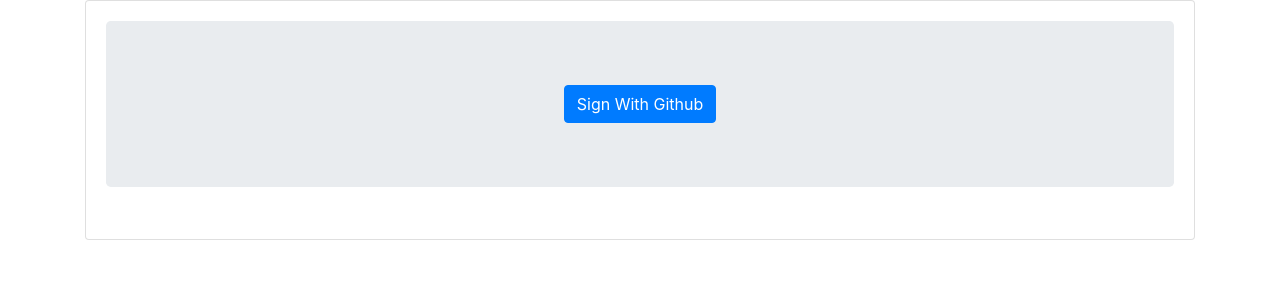
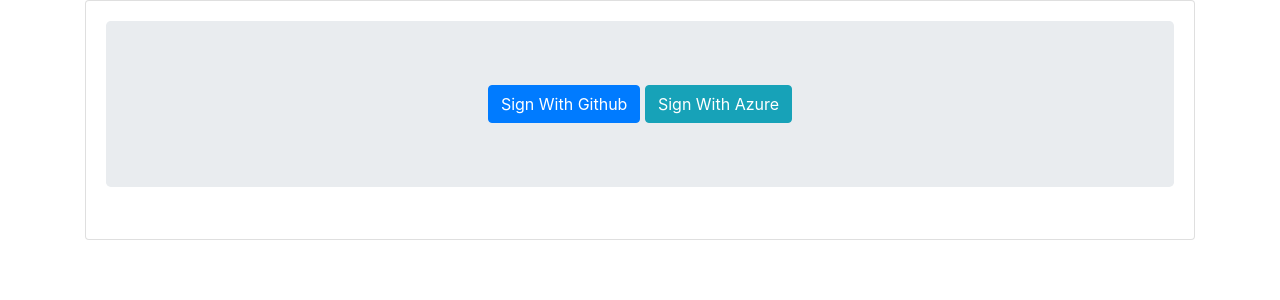
Before and after one commit to akudet/fsnd-proj4, a Flask app: page /login in a window 1280 px wide. Shown: the part 56-356 px from the top of the page. Run offline with Flask 2, Linux system fonts and the light colour scheme; some libraries are stand-ins or nearby versions.

Commit message:
add oauth2 for azure

```diff
--- a/app.py
+++ b/app.py
@@ -2,6 +2,7 @@
 
 from flask import Flask, render_template, request, \
     redirect, url_for, jsonify, flash
+from flask_dance.contrib.azure import make_azure_blueprint, azure
 from flask_dance.contrib.github import make_github_blueprint, github
 from flask_login import \
     LoginManager, login_user, login_required, logout_user, current_user
@@ -25,12 +26,18 @@
 os.environ['OAUTHLIB_INSECURE_TRANSPORT'] = '1'
 
 app.secret_key = "supersekrit"
-blueprint = make_github_blueprint(
+github_bp = make_github_blueprint(
     client_id="ff51fa522d0edcaa86c7",
     client_secret="01961dc18f0134f912bda65e6dd98f6ae5b07ef4",
-    redirect_to="login_github"
+    redirect_to="authorized_github"
 )
-app.register_blueprint(blueprint, url_prefix="/login")
+app.register_blueprint(github_bp, url_prefix="/login")
+azure_bp = make_azure_blueprint(
+    client_id="0cd36578-7d2d-46ac-897a-d5edde683a7d",
+    client_secret="wzTOHZ8391(ihinkJCI3~)^",
+    redirect_to="authorized_azure"
+)
+app.register_blueprint(azure_bp, url_prefix="/login")
 
 
 @login_manager.user_loader
@@ -62,7 +69,7 @@
 
 
 @app.route("/authorized/github")
-def login_github():
+def authorized_github():
     """
     flask dance is configured to redirect here, if user is
     successfully authorized using github oauth2
@@ -76,6 +83,19 @@
         user = get_user_by_email(resp["email"])
         if user is None:
             user = create_user(resp["name"], resp["email"])
+        login_user(user)
+        return redirect(url_for("catalog"))
+
+
+@app.route("/authorized/azure")
+def authorized_azure():
+    if azure.authorized:
+        resp = azure.get("/v1.0/me").json()
+        name = resp["displayName"]
+        email = resp["userPrincipalName"]
+        user = get_user_by_email(email)
+        if user is None:
+            user = create_user(name, email)
         login_user(user)
         return redirect(url_for("catalog"))
 
--- a/templates/catalog/login.html
+++ b/templates/catalog/login.html
@@ -2,5 +2,6 @@
 {% block content %}
 <div class="text-center">
     <a href="{{ url_for('github.login') }}" class="btn btn-primary">Sign With Github</a>
+    <a href="{{ url_for('azure.login') }}" class="btn btn-info">Sign With Azure</a>
 </div>
 {% endblock %}
```
